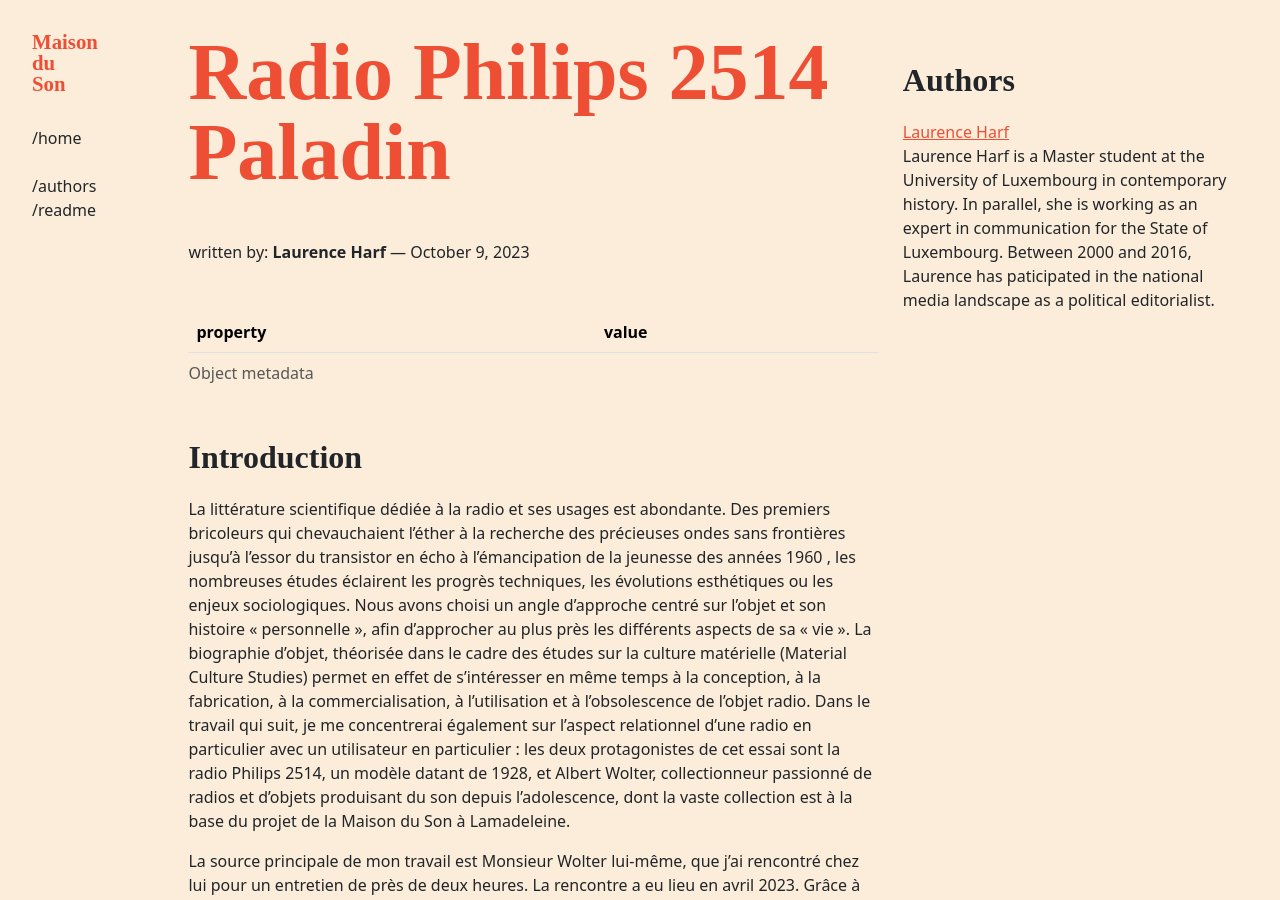
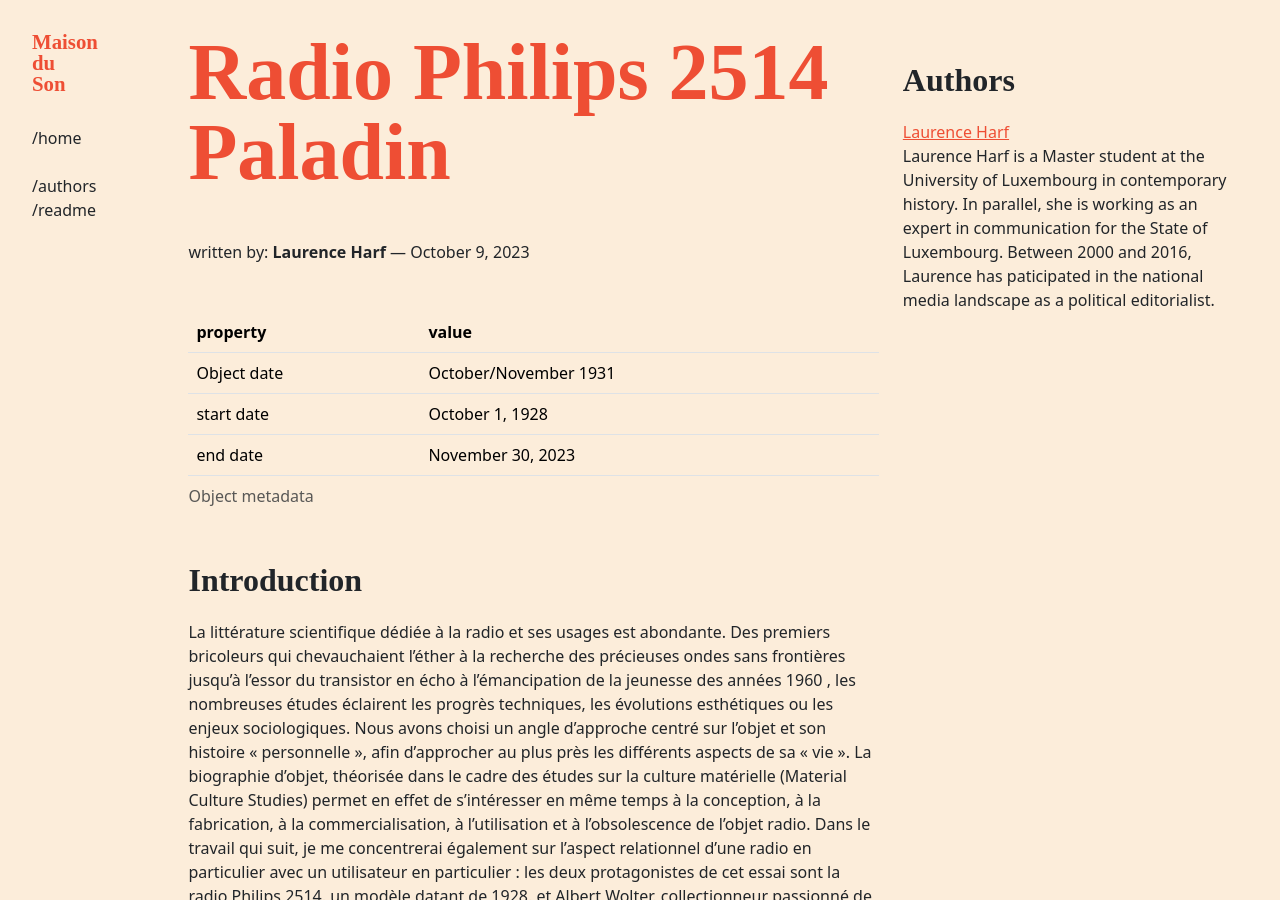
Before and after one commit to C2DH/maison-du-son, a Jekyll site: the page built from _objects/radio-philips-2514-paladin.md, in a window 1280 px wide and 900 px high. Built offline with Jekyll 4.4.1, drawn with Linux system fonts in a browser that asks for light colours; some web fonts are replaced.

Commit message:
Update radio-philips-2514-paladin.md

```diff
--- a/_objects/radio-philips-2514-paladin.md
+++ b/_objects/radio-philips-2514-paladin.md
@@ -3,6 +3,11 @@
 abstract: "La radio Philips 2514, aussi appelée Paladin, a été commercialisée en 1928 comme un des premiers modèles à fonctionner avec une prise."
 authors:
   - laurence-harf
+date: 2023-10-09
+
+object_start_date: 1928-10-01
+object_end_date: 2023-11-30
+object_date: October/November 1931
 ---
 
 ## Introduction
```
